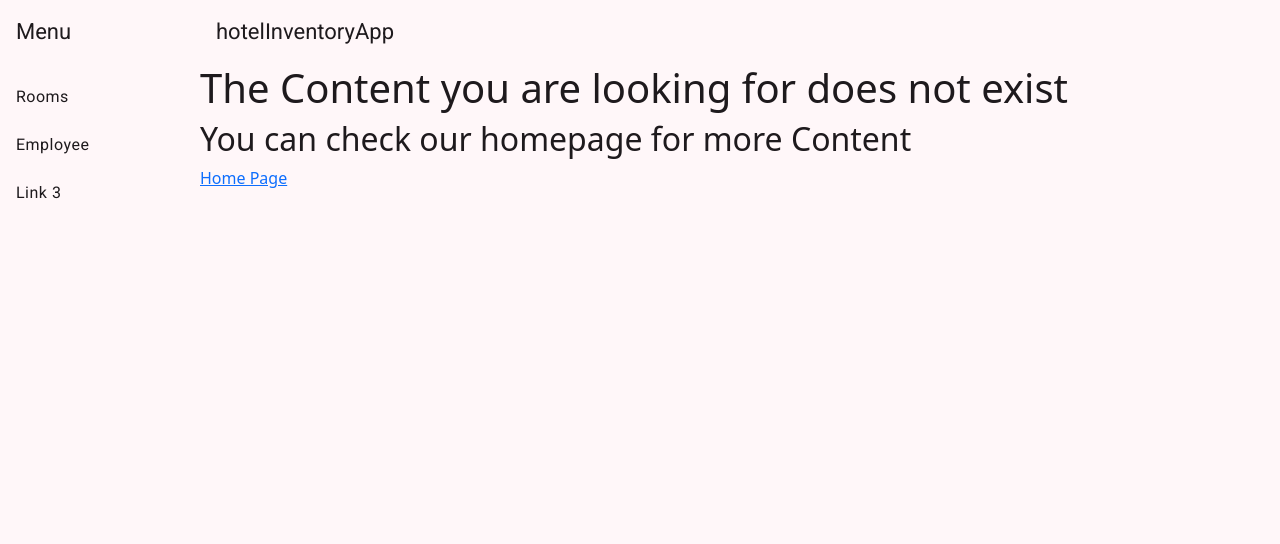
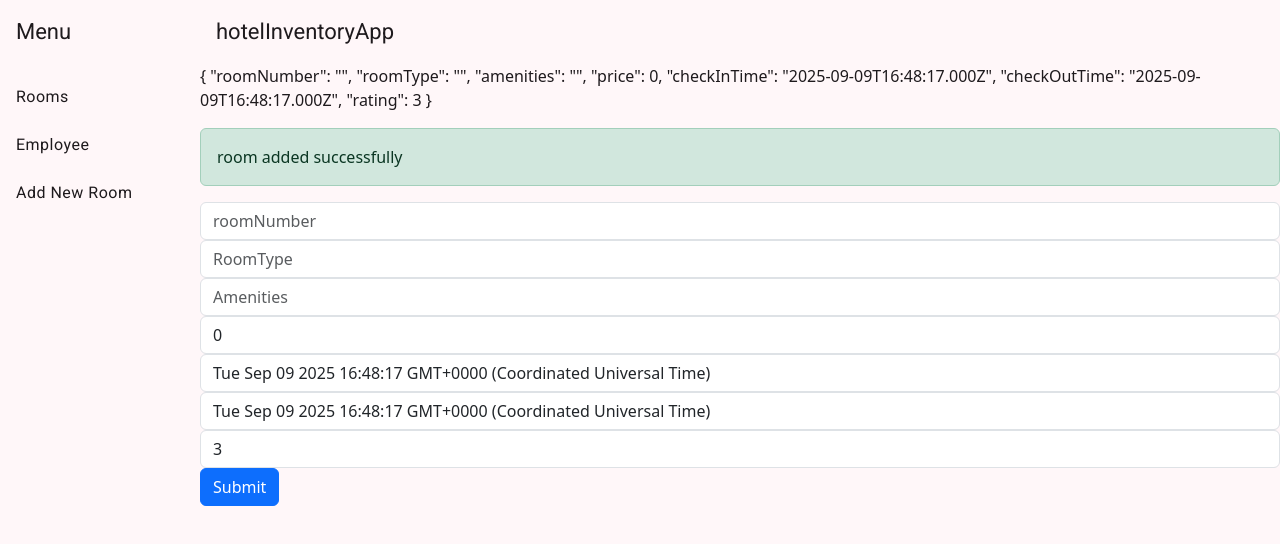
Before and after one commit to viveksharma1218/hotelInventoryApp, an Angular app in the folder hotelInventoryApp/: page /newroom in a window 1280 px wide. Shown: the top 544 px of the page. Built offline with nearby package versions, Linux system fonts and the light colour scheme.

Commit message:
new component to add new room. form created. ngModel used.addRoom function is sending data to backend.

```diff
--- a/hotelInventoryApp/src/app/app.routes.ts
+++ b/hotelInventoryApp/src/app/app.routes.ts
@@ -3,6 +3,7 @@ import { Employee } from './employee/employee';
 import { Rooms } from './rooms/rooms';
 import { Notfound } from './notfound/notfound';
 import { RoomsBooking } from './rooms/rooms-booking/rooms-booking';
+import { Newroom } from './rooms/newroom/newroom';
 
 export const routes: Routes = [
     {path:'rooms', component :Rooms},
@@ -10,6 +11,9 @@ export const routes: Routes = [
     // we are saying dynamic because every time this path will have different room number
     {path:'rooms/:id', component:RoomsBooking},
     {path:'employee',  component:Employee},
+    {path:'newroom' , component:Newroom},
+
+
 
     // below two paths must be at the end otherwise paths after these two won't work
     {path:'' , redirectTo:'/rooms' , pathMatch:'full'},
--- a/hotelInventoryApp/src/app/navsidebar/navsidebar.component.html
+++ b/hotelInventoryApp/src/app/navsidebar/navsidebar.component.html
@@ -7,7 +7,7 @@
     <mat-nav-list>
       <a mat-list-item routerLink="rooms">Rooms</a>
       <a mat-list-item routerLink="employee">Employee</a>
-      <a mat-list-item routerLink="#">Link 3</a>
+      <a mat-list-item routerLink="newroom">Add New Room</a>
     </mat-nav-list>
   </mat-sidenav>
   <mat-sidenav-content>
--- /dev/null
+++ b/hotelInventoryApp/src/app/rooms/newroom/newroom.html
@@ -0,0 +1,33 @@
+<p>{{ room | json}} </p>
+<div class="alert alert-success">
+    {{successMessage}}
+</div>
+<form (ngSubmit)="addRoom()">
+    <div class="form-group">
+        <input class="form-control" type="number" name="roomNumber" placeholder="roomNumber" [(ngModel)]="room.roomNumber">
+    </div>
+    <div class="form-group">
+        <input class="form-control" type="text" name="roomType" placeholder="RoomType" [(ngModel)]="room.roomType">
+    </div>
+    <div class="form-group">
+        <input class="form-control" type="text" name="amenities" placeholder="Amenities" [(ngModel)]="room.amenities">
+    </div>
+    <div class="form-group">
+        <input class="form-control" type="number" name="price" placeholder="Price" [(ngModel)]="room.price">
+    </div>
+    <div class="form-group">
+        <input class="form-control" type="datetime" name="checkInTime" placeholder="checkInTime" [(ngModel)]="room.checkInTime">
+    </div>
+    <div class="form-group">
+        <input class="form-control" type="datetime" name="checkOutTime" placeholder="checkOutTime" [(ngModel)]="room.checkOutTime">
+    </div>
+    <div class="form-group">
+        <input class="form-control" type="number" name="rating" placeholder="Rating" [(ngModel)]="room.rating" >
+    </div>
+    <div>
+        <button class="btn btn-primary" type="submit">
+            Submit
+        </button>
+    </div>
+
+</form>
--- /dev/null
+++ b/hotelInventoryApp/src/app/rooms/newroom/newroom.ts
@@ -0,0 +1,34 @@
+import { Component } from '@angular/core';
+import { FormsModule } from '@angular/forms';
+import { roomList } from '../room';
+import { NgModel } from '@angular/forms';
+import { JsonPipe } from '@angular/common';
+import { RoomService } from '../room-service/rooms';
+
+@Component({
+  selector: 'hinv-newroom',
+  imports: [FormsModule,JsonPipe],
+  templateUrl: './newroom.html',
+  styleUrl: './newroom.scss'
+})
+export class Newroom {
+  successMessage:string = 'room added successfully' ;
+
+  room:roomList = {
+    roomNumber: '',
+    roomType:'',
+    amenities:'',
+    price: 0 ,
+    checkInTime: new Date() ,
+    checkOutTime: new Date(),
+    rating:3,
+  }
+  constructor( private roomservice:RoomService){}
+
+  addRoom(){
+    this.roomservice.addRoom(this.room).subscribe(
+      (data)=>{console.log(data)}
+    )
+  }
+
+}
```
Also changed, not shown: hotelInventoryApp/src/app/rooms/newroom/newroom.scss (added), 1 other file (tests, documents, lock files or other folders).
